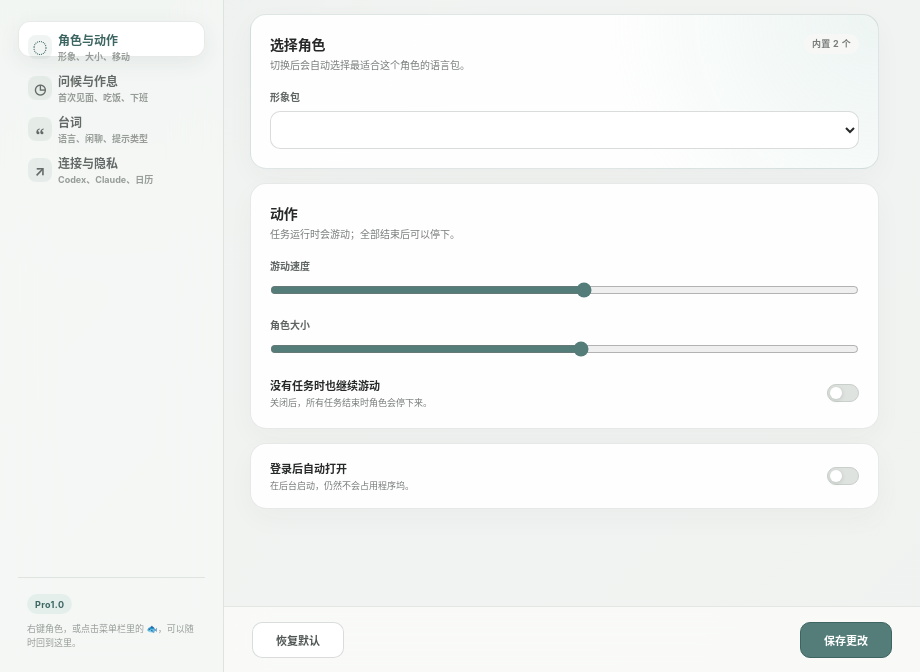
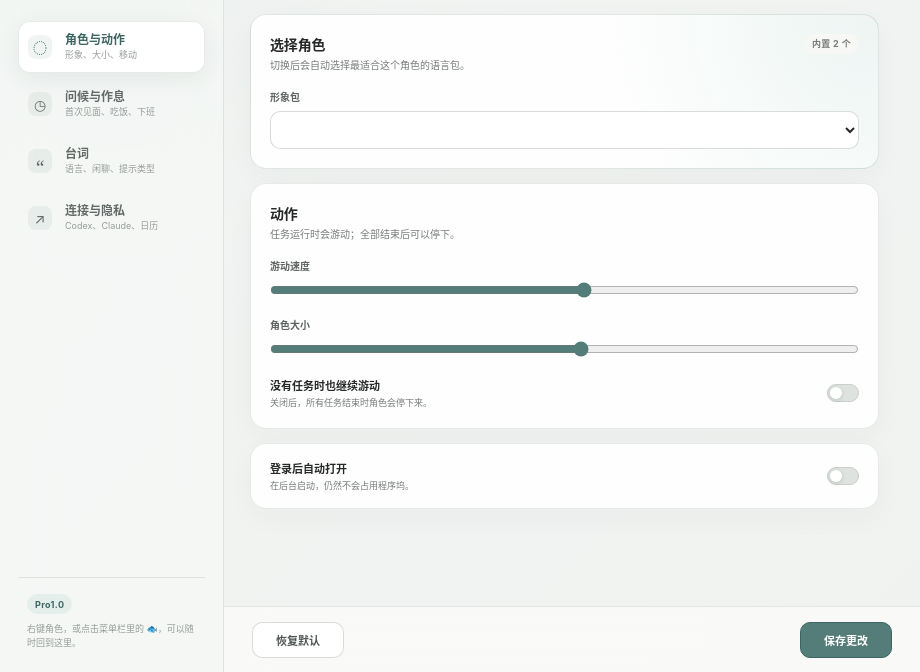
Before and after one commit to Kinley1212/blobfish-desktop-pet, an Electron app: page src/settings.html in a window 920 px wide. Shown: the part 128-800 px from the top of the page. Drawn offline with Linux system fonts and the light colour scheme; no server answers.

Commit message:
fix: align settings navigation

```diff
--- a/src/styles/settings.css
+++ b/src/styles/settings.css
@@ -128,18 +128,25 @@ h1 {
 }
 
 .nav-item {
+  appearance: none;
   display: grid;
-  grid-template-columns: 30px 1fr;
+  grid-template-columns: 28px minmax(0, 1fr);
   align-items: center;
+  column-gap: 9px;
   width: 100%;
+  height: auto;
+  min-height: 52px;
   min-width: 0;
-  padding: 10px 10px;
+  margin: 0;
+  padding: 8px 10px;
   border: 0;
   border-radius: 12px;
   background: transparent;
   color: #646a67;
+  line-height: normal;
   text-align: left;
   cursor: pointer;
+  overflow: hidden;
   transition: background 150ms ease, color 150ms ease, transform 150ms ease;
 }
 
@@ -152,11 +159,15 @@ h1 {
   box-shadow: 0 6px 22px rgba(41, 63, 58, 0.075), inset 0 0 0 1px var(--line);
 }
 
-.nav-item > span:last-child { min-width: 0; }
+.nav-item > span:last-child {
+  display: grid;
+  min-width: 0;
+  gap: 2px;
+}
 .nav-item strong,
 .nav-item small { display: block; }
-.nav-item strong { font-size: 12px; font-weight: 680; }
-.nav-item small { margin-top: 2px; overflow: hidden; color: var(--soft-muted); font-size: 9px; text-overflow: ellipsis; white-space: nowrap; }
+.nav-item strong { font-size: 12px; font-weight: 680; line-height: 1.25; }
+.nav-item small { overflow: hidden; color: var(--soft-muted); font-size: 9px; line-height: 1.35; text-overflow: ellipsis; white-space: nowrap; }
 
 .nav-icon {
   display: grid;
@@ -534,7 +545,7 @@ input[type="range"] {
 .connection-guidance > strong { color: var(--accent-dark); font-size: 9px; }
 .connection-guidance p { margin-top: 5px; color: #515754; }
 
-button {
+button:not(.nav-item) {
   min-width: 92px;
   height: 36px;
   padding: 0 15px;
@@ -547,9 +558,9 @@ button {
   cursor: pointer;
   transition: background 140ms ease, transform 140ms ease, opacity 140ms ease;
 }
-button:hover:not(:disabled) { background: var(--accent-dark); }
-button:active:not(:disabled) { transform: scale(0.98); }
-button:disabled { cursor: wait; opacity: 0.52; }
+button:not(.nav-item):hover:not(:disabled) { background: var(--accent-dark); }
+button:not(.nav-item):active:not(:disabled) { transform: scale(0.98); }
+button:not(.nav-item):disabled { cursor: wait; opacity: 0.52; }
 button.secondary { border-color: var(--line-strong); background: #fff; color: #4f5552; }
 button.secondary:hover:not(:disabled) { background: var(--surface-soft); }
 button.connection-primary { width: 100%; margin-top: 11px; }
```
Also changed, not shown: test/settings-css.test.js (added, +12 -0 lines).
